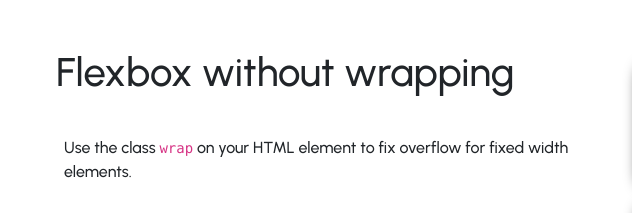
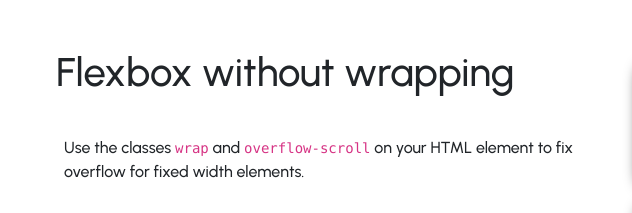
Before and after one commit to szilviabarath/Flow, a website: page index.html in a window 1280 px wide. Shown: the part 3180-3393 px from the top of the page, 0-632 px from the left. Drawn offline with nearby package versions, Linux system fonts and the light colour scheme.

Commit message:
Update index.html

```diff
--- a/index.html
+++ b/index.html
@@ -278,7 +278,7 @@
     </div>
 <div class="container-feature w-50">
   <h1 class="p-2 mb-4 ml-4 mr-4 mt-0">Flexbox without wrapping</h1>
-  <p class="main-font p-2 m-2">Use the class <code>wrap</code> on your HTML element to fix overflow for fixed width elements.</p>
+  <p class="main-font p-2 m-2">Use the classes <code>wrap</code> and <code>overflow-scroll</code> on your HTML element to fix overflow for fixed width elements.</p>
   <p class="main-font p-2 m-4">HTML:</p>
   <code class="code p-4 m-4">&lt;div class=<q>flex</q>&gt;&lt;/div&gt;
       &lt;div&gt;&lt;/div&gt;
```
